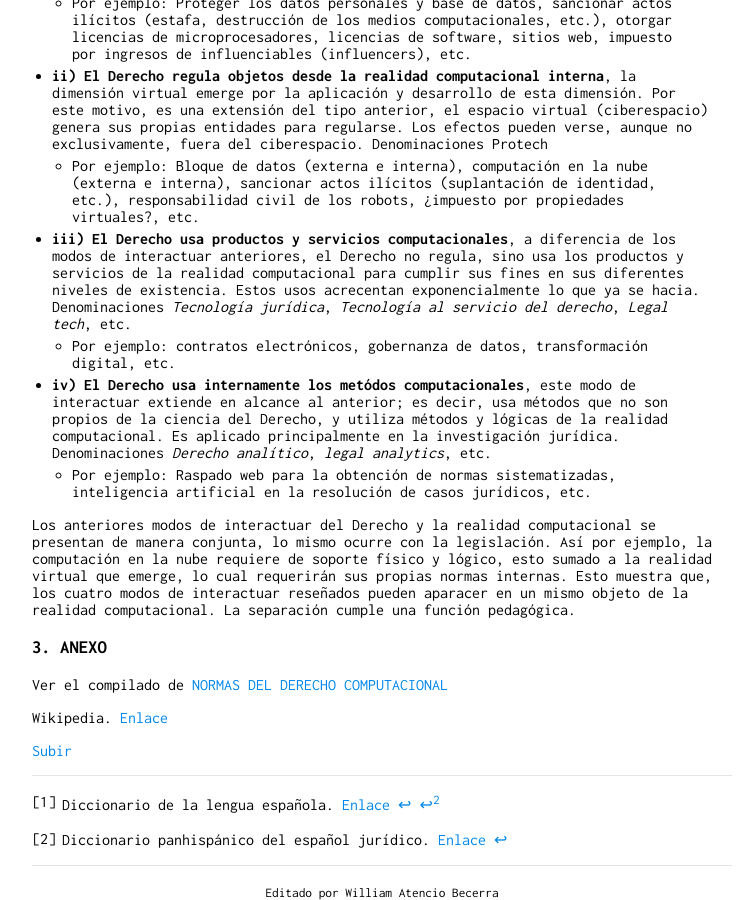
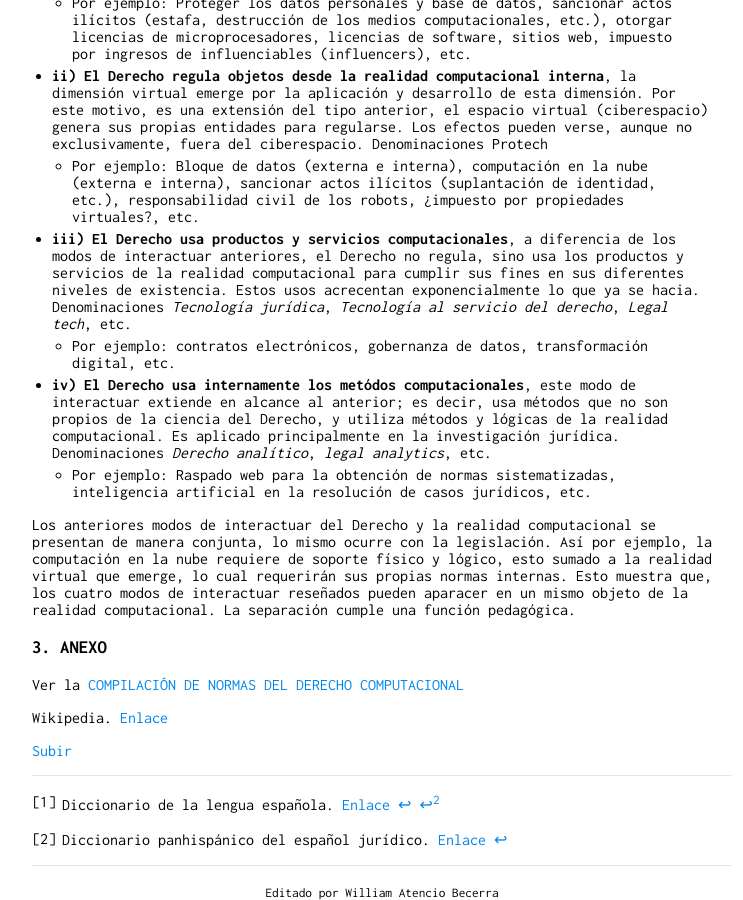
Before and after one commit to actio1680/actio1680.github.io, a Jekyll site: the page built from paginas/instituciones-derecho-computacional.md, in a window 1280 px wide and 900 px high, scrolled down 2160 px. Shown: the whole window, without its empty margins (258-1001 px from the left). Built offline with Jekyll 4.4.1, drawn with Linux system fonts in a browser that asks for light colours; our own code applies the rules of GitHub Pages for plain Markdown files.

Commit message:
Update instituciones-derecho-computacional.md

```diff
--- a/paginas/instituciones-derecho-computacional.md
+++ b/paginas/instituciones-derecho-computacional.md
@@ -66,7 +66,7 @@
 
 ### 3. ANEXO
 
-Ver el compilado de [NORMAS DEL DERECHO COMPUTACIONAL](normas-derecho-computacional.md)
+Ver la [COMPILACIÓN DE NORMAS DEL DERECHO COMPUTACIONAL](compilacion-derecho-computacional.md)
 
 Wikipedia. [Enlace](https://es.wikipedia.org/wiki/Wikipedia:Portada)
 
```
